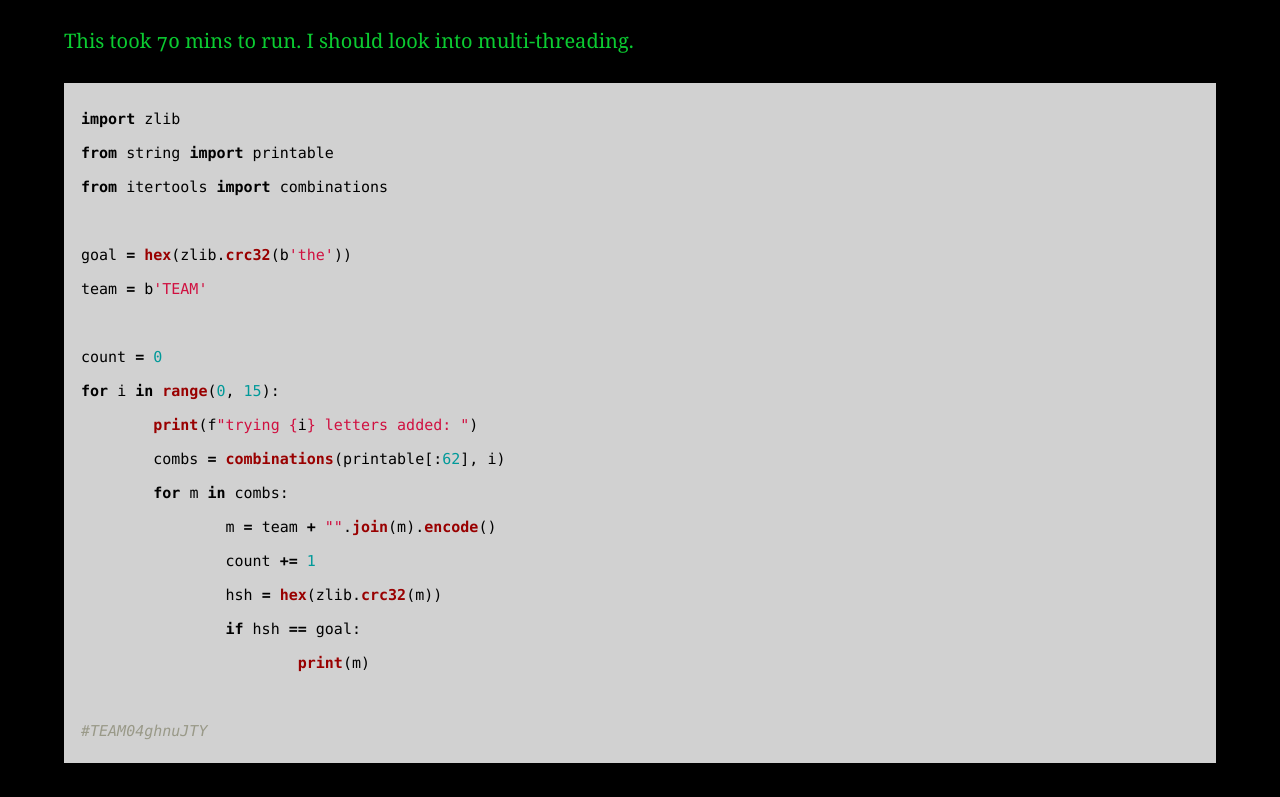
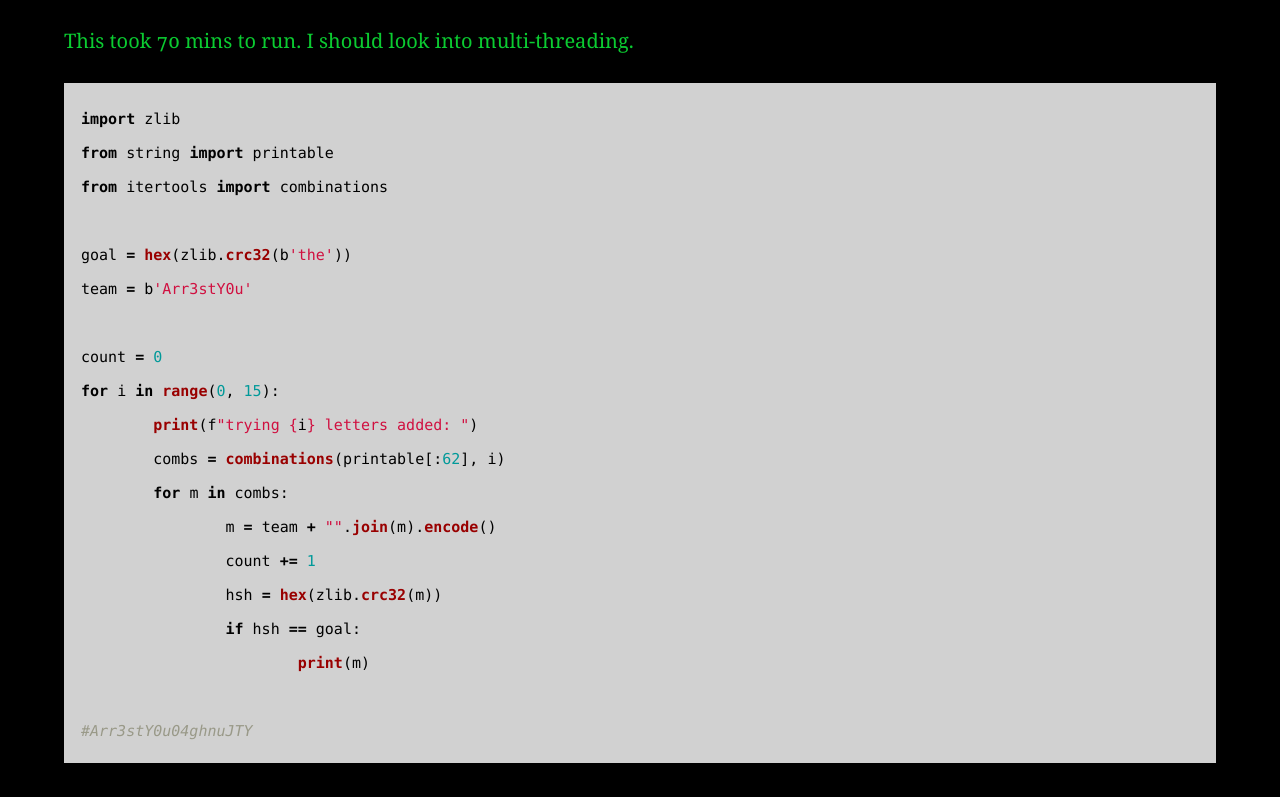
Before and after one commit to AC01010/Connor-McCartney.github.io, a Jekyll site: the page built from _posts/2012-12-20-DEFCON-2022.md, in a window 1280 px wide. Shown: the part 1281-2078 px from the top of the page. Built offline with Jekyll 4.4.1, drawn with Linux system fonts in a browser that asks for light colours.

Commit message:
Update 2012-12-20-DEFCON-2022.md

````diff
--- a/_posts/2012-12-20-DEFCON-2022.md
+++ b/_posts/2012-12-20-DEFCON-2022.md
@@ -41,7 +41,7 @@ from string import printable
 from itertools import combinations
 
 goal = hex(zlib.crc32(b'the'))
-team = b'TEAM'
+team = b'Arr3stY0u'
 
 count = 0
 for i in range(0, 15):
@@ -54,5 +54,5 @@ for i in range(0, 15):
                 if hsh == goal:
                         print(m)
 
-#TEAM04ghnuJTY
+#Arr3stY0u04ghnuJTY
 ```
````
